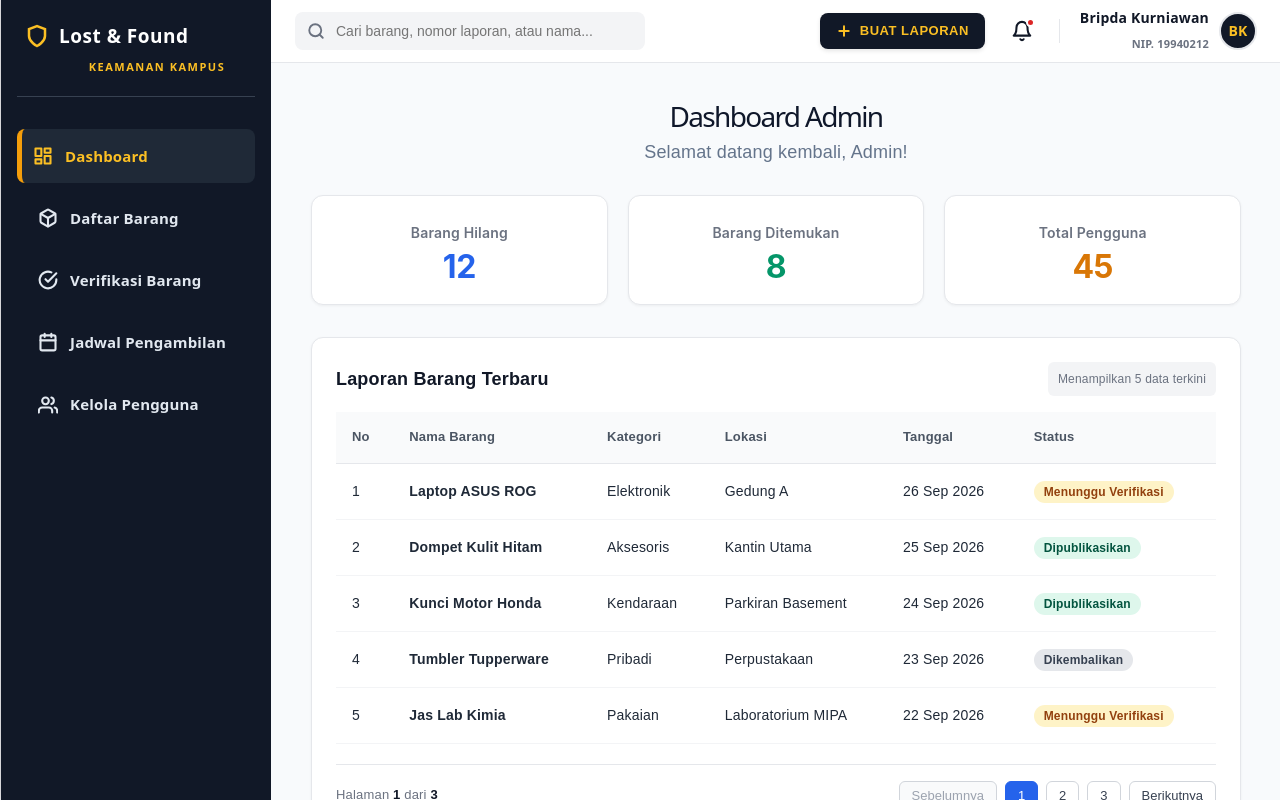
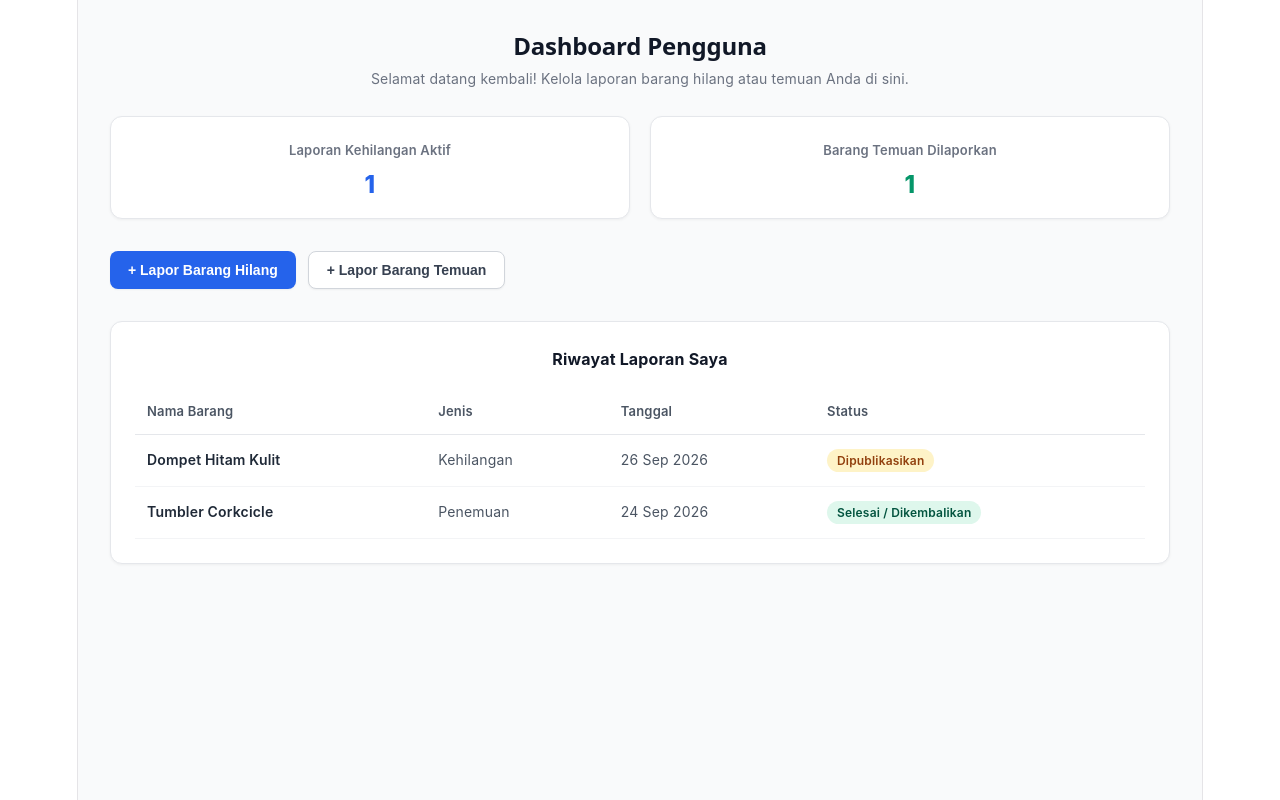
Before and after one commit to holyblesty/PBL03, a React (Vite) app in the folder lost-found-app/: page / in a window 1280 px wide. Built offline with nearby package versions, Linux system fonts and the light colour scheme.

Commit message:
mulai design penggunadashboard

```diff
--- a/lost-found-app/src/App.jsx
+++ b/lost-found-app/src/App.jsx
@@ -1,10 +1,10 @@
-import AdminDashboard from './AdminDashboard';
-import './App.css';
+import React from 'react';
+import PenggunaDashboard from './PenggunaDashboard'; // Sesuaikan path jika ada di dalam folder tertentu
 
 function App() {
   return (
-    <div className="app-container">
-      <AdminDashboard />
+    <div>
+      <PenggunaDashboard />
     </div>
   );
 }
--- a/lost-found-app/src/PenggunaDashboard.jsx
+++ b/lost-found-app/src/PenggunaDashboard.jsx
@@ -1,18 +1,86 @@
 import React from 'react';
 
 export default function UserDashboard() {
+    const myReports = [
+        { id: 1, namaBarang: 'Dompet Hitam Kulit', jenis: 'Kehilangan', tanggal: '26 Sep 2026', status: 'Dipublikasikan' },
+        { id: 2, namaBarang: 'Tumbler Corkcicle', jenis: 'Penemuan', tanggal: '24 Sep 2026', status: 'Selesai / Dikembalikan' },
+    ];
+
+    const cardStyle = {
+        backgroundColor: '#ffffff',
+        padding: '20px',
+        borderRadius: '12px',
+        border: '1px solid #E5E7EB',
+        boxShadow: '0 1px 3px rgba(0,0,0,0.05)',
+        flex: 1,
+        textAlign: 'center'
+    };
+
     return (
-        <div style={{ padding: '20px', fontFamily: 'sans-serif' }}>
-            <h2>Dashboard Pengguna</h2>
-            <p>Selamat datang! Anda dapat melaporkan kehilangan atau mencari barang temuan di sini.</p>
+        <div style={{ padding: '32px', fontFamily: "Inter, Poppins, sans-serif", backgroundColor: '#F9FAFB', minHeight: '100vh', boxSizing: 'border-box' }}>
+            {/* Header sambutan */}
+            <div style={{ marginBottom: '24px' }}>
+                <h2 style={{ margin: '0 0 6px 0', fontSize: '24px', fontWeight: '700', color: '#111827' }}>Dashboard Pengguna</h2>
+                <p style={{ margin: 0, fontSize: '14px', color: '#6B7280' }}>Selamat datang kembali! Kelola laporan barang hilang atau temuan Anda di sini.</p>
+            </div>
 
-            <div style={{ marginTop: '20px' }}>
-                <button style={{ padding: '10px 15px', marginRight: '10px', backgroundColor: '#007BFF', color: 'white', border: 'none', borderRadius: '5px', cursor: 'pointer' }}>
+            {/* Tombol Aksi Cepat (CTA) & Stats Ringkas */}
+            <div style={{ display: 'flex', gap: '20px', marginBottom: '32px' }}>
+                <div style={cardStyle}>
+                    <h4 style={{ margin: '0 0 8px 0', fontSize: '13px', color: '#6B7280', fontWeight: '600' }}>Laporan Kehilangan Aktif</h4>
+                    <p style={{ margin: 0, fontSize: '24px', fontWeight: '800', color: '#2563EB' }}>1</p>
+                </div>
+                <div style={cardStyle}>
+                    <h4 style={{ margin: '0 0 8px 0', fontSize: '13px', color: '#6B7280', fontWeight: '600' }}>Barang Temuan Dilaporkan</h4>
+                    <p style={{ margin: 0, fontSize: '24px', fontWeight: '800', color: '#059669' }}>1</p>
+                </div>
+            </div>
+
+            {/* Tombol Utama */}
+            <div style={{ display: 'flex', gap: '12px', marginBottom: '32px' }}>
+                <button style={{ padding: '10px 18px', backgroundColor: '#2563EB', color: 'white', border: 'none', borderRadius: '8px', fontWeight: '600', fontSize: '14px', cursor: 'pointer', boxShadow: '0 1px 2px rgba(0,0,0,0.05)' }}>
                     + Lapor Barang Hilang
                 </button>
-                <button style={{ padding: '10px 15px', backgroundColor: '#28A745', color: 'white', border: 'none', borderRadius: '5px', cursor: 'pointer' }}>
-                    Lapor Barang Temuan
+                <button style={{ padding: '10px 18px', backgroundColor: '#ffffff', color: '#374151', border: '1px solid #D1D5DB', borderRadius: '8px', fontWeight: '600', fontSize: '14px', cursor: 'pointer', boxShadow: '0 1px 2px rgba(0,0,0,0.05)' }}>
+                    + Lapor Barang Temuan
                 </button>
+            </div>
+
+            {/* Bagian Riwayat Laporan Pengguna */}
+            <div style={{ backgroundColor: '#ffffff', borderRadius: '12px', border: '1px solid #E5E7EB', padding: '24px', boxShadow: '0 1px 3px rgba(0,0,0,0.05)' }}>
+                <h3 style={{ margin: '0 0 16px 0', fontSize: '16px', fontWeight: '700', color: '#111827' }}>Riwayat Laporan Saya</h3>
+
+                <table style={{ width: '100%', borderCollapse: 'collapse', textAlign: 'left' }}>
+                    <thead>
+                        <tr style={{ borderBottom: '1px solid #E5E7EB' }}>
+                            <th style={{ padding: '10px 12px', fontSize: '13px', color: '#4B5563', fontWeight: '600' }}>Nama Barang</th>
+                            <th style={{ padding: '10px 12px', fontSize: '13px', color: '#4B5563', fontWeight: '600' }}>Jenis</th>
+                            <th style={{ padding: '10px 12px', fontSize: '13px', color: '#4B5563', fontWeight: '600' }}>Tanggal</th>
+                            <th style={{ padding: '10px 12px', fontSize: '13px', color: '#4B5563', fontWeight: '600' }}>Status</th>
+                        </tr>
+                    </thead>
+                    <tbody>
+                        {myReports.map((item) => (
+                            <tr key={item.id} style={{ borderBottom: '1px solid #F3F4F6' }}>
+                                <td style={{ padding: '12px', fontSize: '14px', fontWeight: '600', color: '#1F2937' }}>{item.namaBarang}</td>
+                                <td style={{ padding: '12px', fontSize: '14px', color: '#4B5563' }}>{item.jenis}</td>
+                                <td style={{ padding: '12px', fontSize: '14px', color: '#4B5563' }}>{item.tanggal}</td>
+                                <td style={{ padding: '12px', fontSize: '14px' }}>
+                                    <span style={{
+                                        padding: '4px 10px',
+                                        borderRadius: '20px',
+                                        fontSize: '12px',
+                                        fontWeight: '600',
+                                        backgroundColor: item.status.includes('Selesai') ? '#DEF7EC' : '#FEF3C7',
+                                        color: item.status.includes('Selesai') ? '#03543F' : '#92400E'
+                                    }}>
+                                        {item.status}
+                                    </span>
+                                </td>
+                            </tr>
+                        ))}
+                    </tbody>
+                </table>
             </div>
         </div>
     );
```
